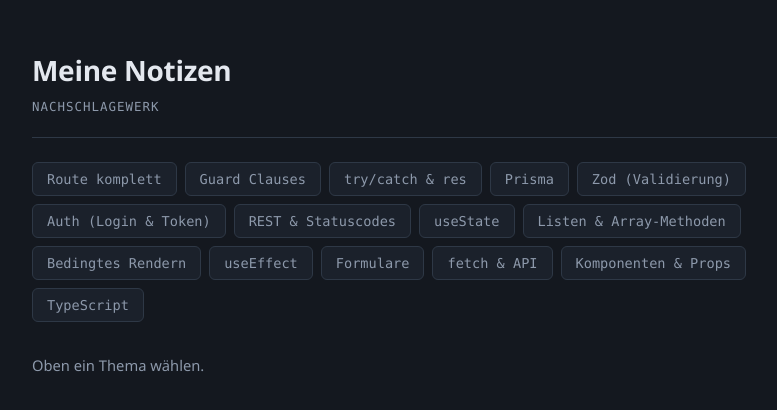
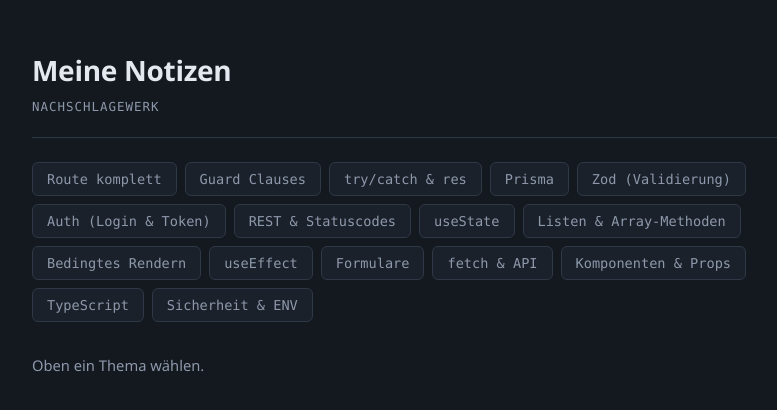
Before and after one commit to Alexander-Bartmann/lernen, a React (Vite) app in the folder notizen/: page / in a window 1280 px wide. Shown: the top 410 px of the page, without its empty margins (210-987 px from the left). Built offline with nearby package versions, Linux system fonts and the light colour scheme.

Commit message:
Refactor topic comments for improved clarity and organization

```diff
--- a/notizen/src/data/topics.ts
+++ b/notizen/src/data/topics.ts
@@ -13,7 +13,7 @@ export interface Topic {
 }
 
 export const topics: Topic[] = [
-  // ===================================================================
+  // Route komplett===================================================================
   {
     id: "route",
     title: "Route komplett",
@@ -221,7 +221,7 @@ app.listen(3000);`,
     ],
   },
 
-  // ===================================================================
+  // Guard Clauses===================================================================
   {
     id: "guards",
     title: "Guard Clauses",
@@ -326,7 +326,7 @@ if (Number.isNaN(id)) { ... }    // prüft genau das Gemeinte`,
     ],
   },
 
-  // ===================================================================
+  // try/catch & res===================================================================
   {
     id: "trycatch",
     title: "try/catch & res",
@@ -403,7 +403,7 @@ return res.status(500).json({ error: "Serverfehler" });`,
     ],
   },
 
-  // ===================================================================
+  // Prisma===================================================================
   {
     id: "prisma",
     title: "Prisma",
@@ -541,7 +541,7 @@ model Task {
     ],
   },
 
-  // ===================================================================
+  // Zod (Validierung)===================================================================
   {
     id: "zod",
     title: "Zod (Validierung)",
@@ -613,7 +613,7 @@ data: { email: result.data.email, password: hashedPassword }`,
     ],
   },
 
-  // ===================================================================
+  // Auth (Login & Token)===================================================================
   {
     id: "auth",
     title: "Auth (Login & Token)",
@@ -754,7 +754,7 @@ const response = await fetch("http://localhost:3000/tasks", {
     ],
   },
 
-  // ===================================================================
+  // REST & Statuscodes===================================================================
   {
     id: "rest",
     title: "REST & Statuscodes",
@@ -833,7 +833,7 @@ const response = await fetch("http://localhost:3000/tasks", {
     ],
   },
 
-  // ===================================================================
+  // useState===================================================================
   {
     id: "usestate",
     title: "useState",
@@ -905,7 +905,7 @@ tasks.push(neueTask);`,
     ],
   },
 
-  // ===================================================================
+  // Listen & Array-Methoden===================================================================
   {
     id: "listen",
     title: "Listen & Array-Methoden",
@@ -995,7 +995,7 @@ const anzahlOffen = tasks.reduce(
     ],
   },
 
-  // ===================================================================
+  // rendern===================================================================
   {
     id: "rendern",
     title: "Bedingtes Rendern",
@@ -1079,7 +1079,7 @@ const anzahlOffen = tasks.reduce(
     ],
   },
 
-  // ===================================================================
+  // useEffect===================================================================
   {
     id: "useeffect",
     title: "useEffect",
@@ -1197,7 +1197,7 @@ const gefiltert = tasks.filter((t) => !t.done);`,
     ],
   },
 
-  // ===================================================================
+  // Formulare===================================================================
   {
     id: "formulare",
     title: "Formulare",
@@ -1329,7 +1329,7 @@ const gefiltert = tasks.filter((t) => !t.done);`,
     ],
   },
 
-  // ===================================================================
+  // fetch & API===================================================================
   {
     id: "fetch",
     title: "fetch & API",
@@ -1441,7 +1441,7 @@ const data = await response.json(); // Text → Objekt`,
     ],
   },
 
-  // ===================================================================
+  // Komponenten & Props===================================================================
   {
     id: "komponenten",
     title: "Komponenten & Props",
@@ -1536,7 +1536,7 @@ export interface Category {
     ],
   },
 
-  // ===================================================================
+  // TypeScript===================================================================
   {
     id: "typescript",
     title: "TypeScript",
@@ -1628,4 +1628,112 @@ import { topics, type Topic } from "./data/topics";`,
       },
     ],
   },
+
+  // Sicherheit & ENV===================================================================
+  {
+    id: "sicherheit",
+    title: "Sicherheit & ENV",
+    layout: "liste",
+    entries: [
+      {
+        label: "Rate Limiting — wofür",
+        description:
+          "Begrenzt, wie viele Anfragen eine IP in einem Zeitfenster schicken darf. Danach kommt 429 Too Many Requests. Ohne Bremse kann jemand ein Skript bauen, das tausende Passwörter pro Minute durchprobiert — das nennt sich Brute-Force. Lokal egal, öffentlich gefährlich. Zweiter Grund: ungebremstes /register lässt jemanden die Datenbank mit Fake-Accounts fluten.",
+        code: `npm install express-rate-limit`,
+      },
+      {
+        label: "Zwei Limiter definieren",
+        description:
+          "Auth-Routen brauchen ein strengeres Limit als normale API-Aufrufe. 10 Logins in 15 Minuten sind viel, 10 Task-Abrufe wären lächerlich wenig. Beide Limiter stehen oben, direkt nach const app = express(), vor den Routen. Das 15 * 60 * 1000 schreibt man ausgerechnet hin, damit man beim Lesen sofort '15 Minuten' erkennt.",
+        code: `import rateLimit from "express-rate-limit";
+
+const apiLimiter = rateLimit({
+  windowMs: 15 * 60 * 1000,   // Zeitfenster
+  max: 100,                   // Anfragen pro IP
+});
+
+const authLimiter = rateLimit({
+  windowMs: 15 * 60 * 1000,
+  max: 10,
+  message: { error: "Zu viele Versuche. Bitte später erneut." },
+  standardHeaders: true,      // zeigt verbleibende Versuche
+  legacyHeaders: false,
+});`,
+      },
+      {
+        label: "Einbauen — global vs. pro Route",
+        description:
+          "app.use() ohne Pfad gilt für ALLE Routen und muss ÜBER ihnen stehen, weil Express die Datei von oben nach unten abarbeitet. Der strenge Limiter wird dagegen nicht global eingehängt, sondern nur in die zwei Auth-Routen geschrieben — genau an die Stelle, wo sonst requireAuth steht.",
+        code: `app.use(apiLimiter);        // gilt überall, VOR den Routen
+
+app.post("/login", authLimiter, async (req, res) => { ... });
+app.post("/register", authLimiter, async (req, res) => { ... });`,
+      },
+      {
+        label: "Testen ohne sich selbst auszusperren",
+        description:
+          "Nach dem Erreichen des Limits bist du selbst für die volle Zeit gesperrt. Zum Ausprobieren max kurz auf 3 setzen, testen, danach wieder hochdrehen.",
+      },
+      {
+        label: "ENV — wofür",
+        description:
+          "Ein Wert, der von außen kommt statt im Code zu stehen. Derselbe Code läuft dann lokal und in der Cloud, nur mit anderen Werten. Ohne das steht die Backend-Adresse acht Mal fest verdrahtet im Frontend — nach dem Deploy klopft es weiter bei dir zu Hause an.",
+      },
+      {
+        label: "ENV im Frontend (Vite)",
+        description:
+          "Zwei Regeln. Erstens: Der Name MUSS mit VITE_ beginnen, sonst ignoriert Vite ihn. Zweitens: Alles im Frontend ist öffentlich — Vite backt die Werte beim Build in die JavaScript-Datei ein, jeder kann sie im Browser lesen. Genau dafür ist das Präfix da: Du sollst bewusst entscheiden, was raus darf. Ins Frontend gehören nur Adressen, niemals Passwörter oder Keys.",
+        code: `# .env  (im client-Ordner, keine Anführungszeichen)
+VITE_API_URL=http://localhost:3000`,
+      },
+      {
+        label: "Zentrale Konstante statt überall import.meta.env",
+        description:
+          "Eine eigene config.ts, damit der Zugriff nur an einer Stelle steht. Gleiche Idee wie bei den Daten: Der Wert wohnt an einem Ort, alle anderen importieren ihn. Wichtig: import.meta.env, NICHT process.env — das ist Node.",
+        code: `// src/config.ts
+export const API_URL = import.meta.env.VITE_API_URL;
+
+// in den Komponenten
+import { API_URL } from "./config";        // aus src/
+import { API_URL } from "../config";       // aus src/components/
+
+await fetch(\`\${API_URL}/tasks\`, { ... });`,
+      },
+      {
+        label: "Backticks nicht vergessen",
+        description:
+          "Sobald eine Variable im String steht, brauchst du Backticks statt Anführungszeichen. Sonst rufst du wörtlich die Adresse ${API_URL}/tasks auf.",
+        code: `fetch("\${API_URL}/tasks")     // ❌ normaler Text
+fetch(\`\${API_URL}/tasks\`)     // ✅`,
+      },
+      {
+        label: "Dev-Server neu starten",
+        description:
+          "Vite liest die .env nur beim Start. Nach dem Anlegen oder Ändern immer neu starten, sonst ist der Wert undefined. Zum Prüfen: console.log(API_URL) — steht da undefined, liegt die Datei falsch oder der Server lief noch.",
+      },
+      {
+        label: ".gitignore — .env gehört nicht ins Repo",
+        description:
+          "Das Ausrufezeichen ist eine Ausnahme: 'doch mitnehmen'. Ohne die dritte Zeile würde .env.* auch die Vorlage schlucken. Die .env.example kommt ins Repo, damit man sieht, welche Variablen nötig sind — und damit du selbst in drei Monaten noch weißt, was fehlt.",
+        code: `# .gitignore
+.env
+.env.*
+!.env.example`,
+      },
+      {
+        label: "gitignore wirkt nur auf unbekannte Dateien",
+        description:
+          "Wurde eine Datei schon einmal committet, verfolgt Git sie weiter — die .gitignore hilft dann nicht mehr. Erst aus dem Tracking nehmen, dann greift sie. Das --cached löscht nur die Verfolgung, nicht die Datei selbst.",
+        code: `git ls-files | findstr .env      # prüfen, ob drin
+git rm --cached server/.env      # aus dem Tracking nehmen
+git commit -m "env entfernt"
+git push`,
+      },
+      {
+        label: "Was nie ins Repo darf",
+        description:
+          "JWT_SECRET, Datenbank-Adressen mit Passwort, API-Keys, node_modules und dist. Die letzten beiden nicht wegen Geheimhaltung, sondern weil sie aus dem Quellcode entstehen — der Server baut sie beim Deploy selbst.",
+      },
+    ],
+  },
 ];
```
